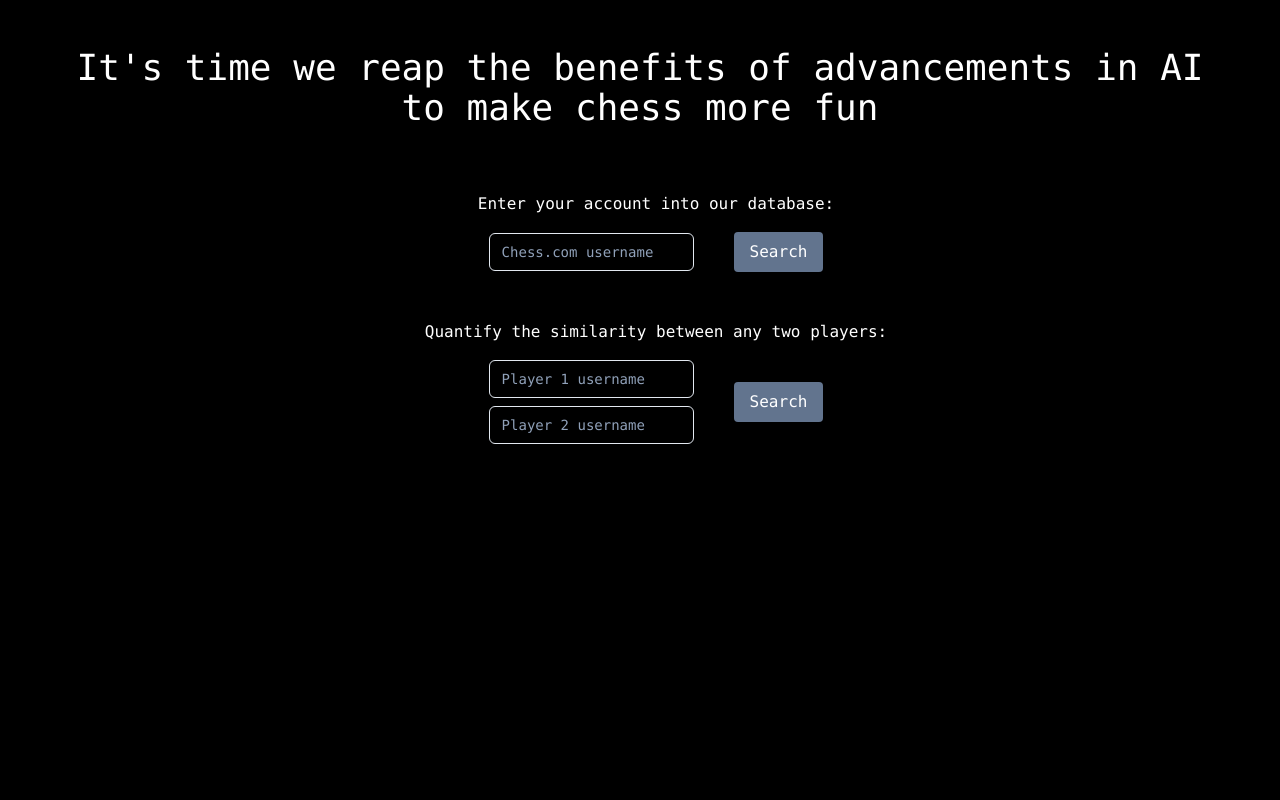
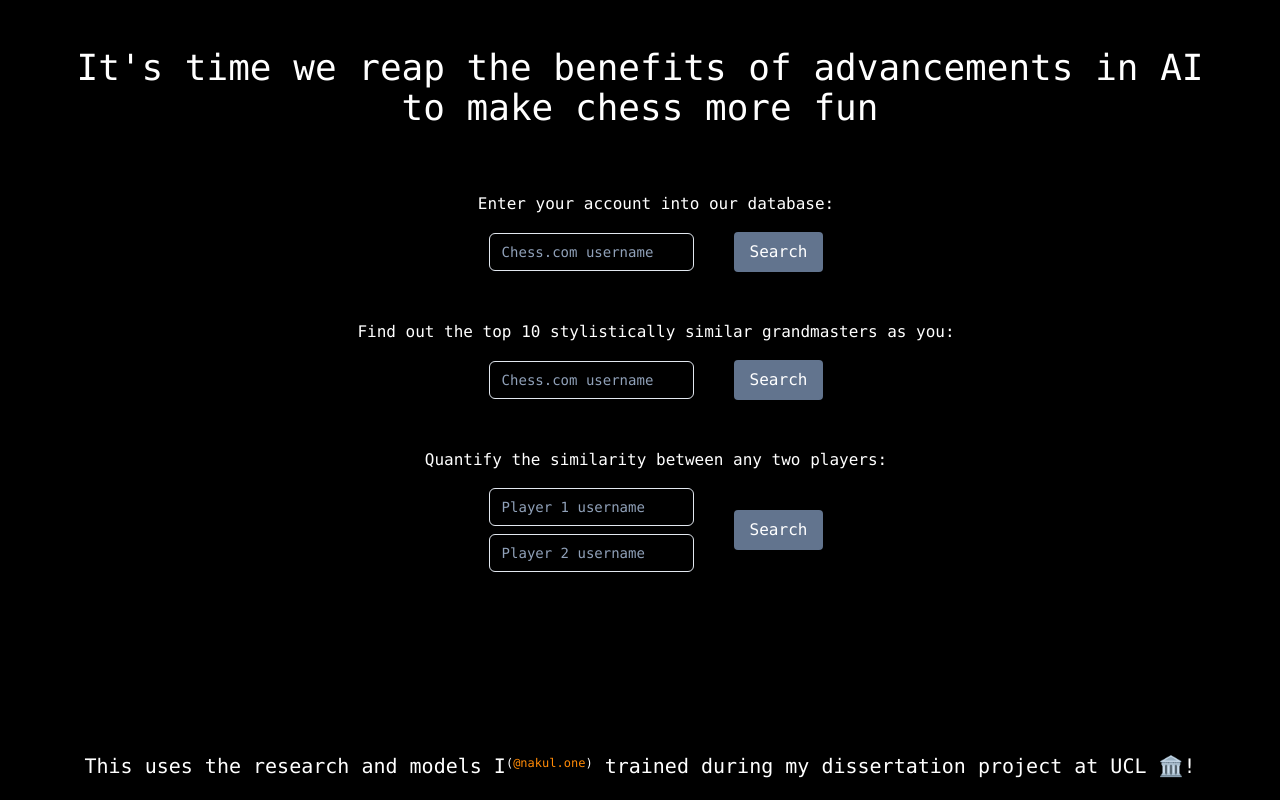
Before and after one commit to spitfire1970/chess_app_frontend, a Next.js app: page / in a window 1280 px wide. Built offline with nearby package versions, Linux system fonts and the light colour scheme.

Commit message:
added closest gm

```diff
--- a/src/app/page.tsx
+++ b/src/app/page.tsx
@@ -4,16 +4,20 @@ import {useState, useEffect} from "react"
 import axios from 'axios';
 import MyInput from "../components/my_input";
 import MyForm from "../components/my_form";
+import MyTable from "../components/my_table";
+
 
 const Home = () => {
 
 const [username, setUsername] = useState("")
+const [username_gm, setUsername_gm] = useState("")
 const [mode, setMode] = useState("closest")
 const [loading, setLoading] = useState(false)
 const [p1, setP1] = useState("")
 const [p2, setP2] = useState("")
 const [creation, setCreation] = useState("")
 const [similarity, setSimilarity] = useState(0)
+const [gm_list, setGm_list] = useState("")
 
 
 console.log('refresh')
@@ -28,8 +32,6 @@ useEffect(() => {console.log(API)}, [])
 
 const add_user = (e: React.FormEvent<HTMLFormElement>) => {
   e.preventDefault()
-   console.log('adding user',username )
-   console.log('adding user',loading )
   if (!loading && username) {
     setMode('create')
     setLoading(true)
@@ -48,10 +50,24 @@ const add_user = (e: React.FormEvent<HTMLFormElement>) => {
   }
 };
 
+const closest_gms = (e: React.FormEvent<HTMLFormElement>) => {
+   e.preventDefault()
+  if (!loading && username_gm) {
+    setMode('gms')
+    setLoading(true)
+    axiosInstance.get(`/similar_players/${username_gm}`)
+      .then(response => {
+        setGm_list(response.data.similar_players)
+      })
+      .catch(error => {
+        console.log('error in closest gm')
+      })
+      .finally(()=>setLoading(false));
+  }
+};
+
 const player_similarity = (e: React.FormEvent<HTMLFormElement>) => {
    e.preventDefault()
-   console.log('comparing players', p1)
-   console.log('comparing players',loading )
   if (!loading && p1 && p2) {
     setMode('similarity')
     setLoading(true)
@@ -88,6 +104,25 @@ return (
     </div>
 
     <div className = "flex flex-col items-center">
+      <h2 className="mb-4">Find out the top 10 stylistically similar grandmasters as you:</h2>
+      <MyForm f = {closest_gms}>
+        <MyInput f = {setUsername_gm} value = {username_gm} placeholder = "Chess.com username"/>
+      </MyForm>
+      {
+        mode === "gms" &&
+        (
+          gm_list ?
+        <div className = "text-white mt-2">
+          <MyTable headings = {["Username", "Similarity"]} attribute_list = {["username", "similarity"]} entries = {gm_list}/>
+        </div> :
+        <div className = "text-red-500 mt-2">
+            Couldn't find you in our database!
+        </div>
+        )
+      }
+    </div>
+
+    <div className = "flex flex-col items-center">
       <h2 className="mb-4">Quantify the similarity between any two players:</h2>
       <MyForm f = {player_similarity}>
         <MyInput f = {setP1} value = {p1} placeholder = "Player 1 username"/>
@@ -107,6 +142,9 @@ return (
       }
     </div>
   </div>
+    <div className="fixed right-0 left-0 bottom-5 text-xl text-center">
+   This uses the research and models I<sup className = "text-xs">(<a href="https://nakul.one"><text className="text-orange-400">@nakul.one</text></a>)</sup> trained during my dissertation project at UCL 🏛️!
+  </div>
 </div>
 )
 
--- /dev/null
+++ b/src/components/my_table.jsx
@@ -0,0 +1,26 @@
+function MyTable({headings, attribute_list, entries}) {
+  return (
+    <table className="table-auto mt-4 border-separate border-spacing-x-4">
+      <thead>
+        <tr className = "text-green">
+          {headings.map((heading, index) => (
+            <th key={index}>{heading}</th>
+          ))}
+        </tr>
+      </thead>
+      <tbody>
+        {entries.map((entry, rowIndex) => (
+          <tr key={rowIndex}>
+            {attribute_list.map((attribute, colIndex) => (
+                (typeof entry[attribute] === "number") ?
+                <td key={colIndex} className="text-center"> {entry[attribute].toFixed(3)} </td> :
+                <td key={colIndex}> {entry[attribute]}</td>
+            ))}
+          </tr>
+        ))}
+      </tbody>
+    </table>
+  );
+}
+
+export default MyTable;
```
